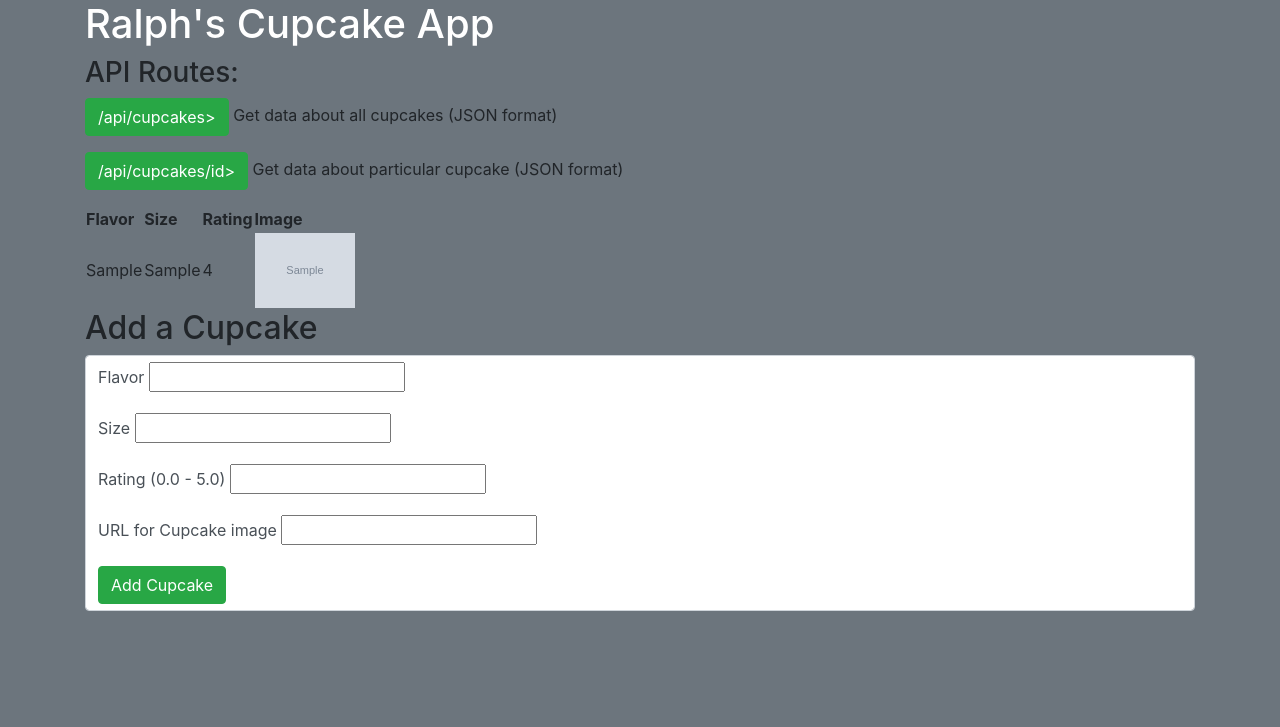
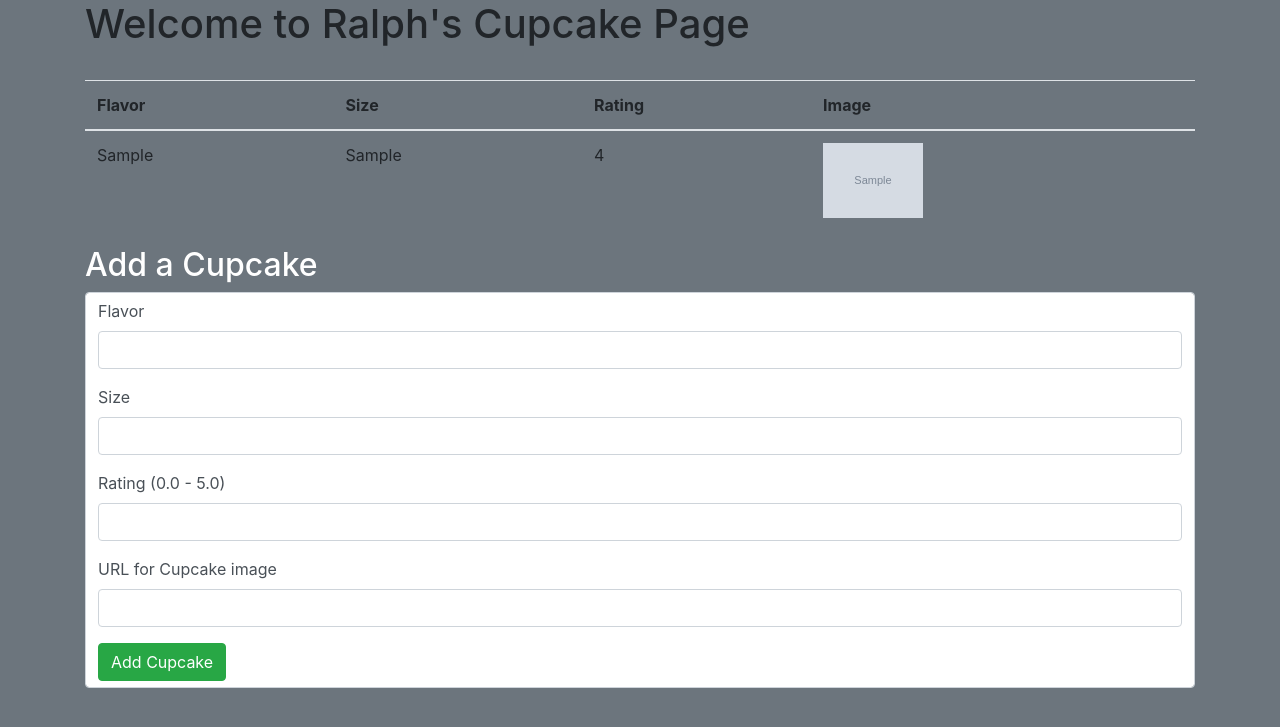
Before and after one commit to RalphsCode/Lesson23-Assignment02, a Flask app: page / in a window 1280 px wide. Shown: the top 727 px of the page. Run offline with Flask 3, Linux system fonts and the light colour scheme; tables that the repository leaves empty hold one stand-in row (values such as "Sample post"); grey boxes marked "Sample" are stand-in pictures; some libraries are stand-ins or nearby versions.

Commit message:
Added code to process the add cupcake form, and used a JS function to POST the data to the API which adds the new cupcake to the database. Also added some bootstrap styling.

```diff
--- a/static/script.js
+++ b/static/script.js
@@ -1,8 +1,7 @@
 console.log('JS is running')
 
 
-
-async function getCupcakeInfo() {
+window.onload = async function getCupcakeInfo() {
     let response = await axios.get("/api/cupcakes");
     console.log("got:", response.data);
     console.log("flavor in function", response.data.cupcakes[0].flavor);
@@ -14,11 +13,41 @@ async function getCupcakeInfo() {
         let row = `<tr><td>${cake.flavor}</td><td>${cake.size}</td><td>${cake.rating}</td><td><img src=${cake.image} width=100px></td>`
         body_tag.innerHTML = body_tag.innerHTML + row;
     }
+    return cupcake_data }
+
+// let the_cupcakes = getCupcakeInfo();
+
+button = document.getElementById("btn_new_cupcake")
+button.addEventListener('click', (evt) => {
+    evt.preventDefault();
+    get_new_cupcake_data();
+}) // End addEventListener
 
 
-    return cupcake_data }
 
-// window.addEventListener('load', getCupcakeInfo())
+async function send_data(new_cupcake) {
+    await axios.post("/api/cupcakes", new_cupcake, {
+        headers: {
+            'Content-Type': 'application/json' // Needed for the post query
+          }
+    })
+  .then(response => {
+    console.log(response.data); // Handle successful response
+    window.location.href = '/';
+    })
+  .catch(error => {
+    console.error(error); // Handle error
+  });
+}
 
-
-let the_cupcakes = getCupcakeInfo();
+function get_new_cupcake_data() {
+    form_content = document.getElementById('form_new_cupcake');
+        const new_cupcake = {};
+        new_cupcake.flavor = $('#flavor').val();
+        new_cupcake.size = $('#size').val();
+        new_cupcake.rating = $('#rating').val();
+        new_cupcake.image = $('#image').val();
+        const new_cupcake_JSON = JSON.stringify(new_cupcake);
+        console.log('NEW CUPCAKE:', new_cupcake_JSON);
+        send_data(new_cupcake_JSON);
+    }  // END get_data()
--- a/templates/base.html
+++ b/templates/base.html
@@ -12,6 +12,7 @@
 
     {% endblock %}
     </div>
+    <script src="https://ajax.googleapis.com/ajax/libs/jquery/3.7.1/jquery.min.js"></script>
     <script src="https://cdn.jsdelivr.net/npm/axios/dist/axios.min.js"></script>
     <script src="static/script.js"></script>
     <script src="https://cdn.jsdelivr.net/npm/axios/dist/axios.min.js"></script>
--- a/templates/home.html
+++ b/templates/home.html
@@ -6,12 +6,8 @@ Ralph's Cupcake Page
 
 {% block content %}
 
-<h1 class="text-white">Ralph's Cupcake App</h1>
-<h3>API Routes:</h3>
-<p><a href="/api/cupcakes"><span class = "btn btn-success">/api/cupcakes></span></a> Get data about all cupcakes (JSON format)</p>
-<p><a href="/api/cupcakes/1"><span class = "btn btn-success">/api/cupcakes/id</id>></span></a> Get data about particular cupcake (JSON format)</p>
-
-<table table table-bordered>
+<h1>Welcome to Ralph's Cupcake Page</h1><br>
+<table class="table">
     <thead>
       <tr>
         <th>Flavor</th>
@@ -20,25 +16,26 @@ Ralph's Cupcake Page
         <th>Image</th>
       </tr>
     </thead>
-    <tbody id="body">
+    <tbody border: 1px solid black; id="body">
 
     </tbody>
   </table>
 
-    <h2>Add a Cupcake</h2>
+  <!-- Form to Add a Cupcake -->
+    <h2 class="text-white">Add a Cupcake</h2>
     <div class="form-control">
 
-  <form action="/" methods="post">
+  <form action="/" methods="post"  id="form_new_cupcake">
     {{ form.hidden_tag() }}
     {% for field in form
       if field.widget.input_type != 'hidden' %}
     <p>
-      {{field.label}}
-      {{field}}
+      {{field.label}}<br>
+      {{field(class="form-control")}}
       </p>
       {% endfor %}
     </p>
-    <button type="submit" class="btn btn-success">Add Cupcake</button>
+    <button type="button" class="btn btn-success" id="btn_new_cupcake">Add Cupcake</button>
   </form>
   </div>
 
```
